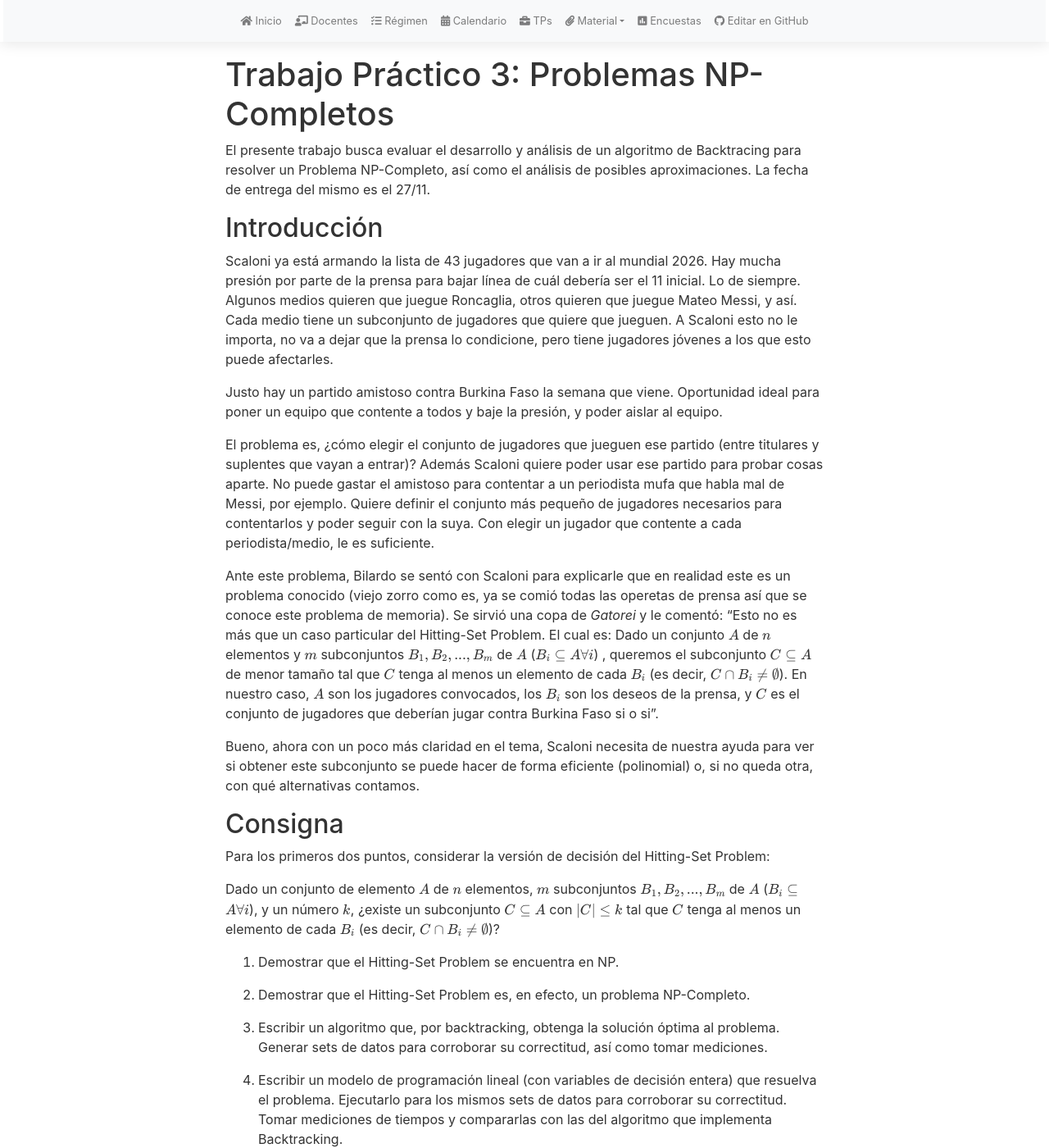
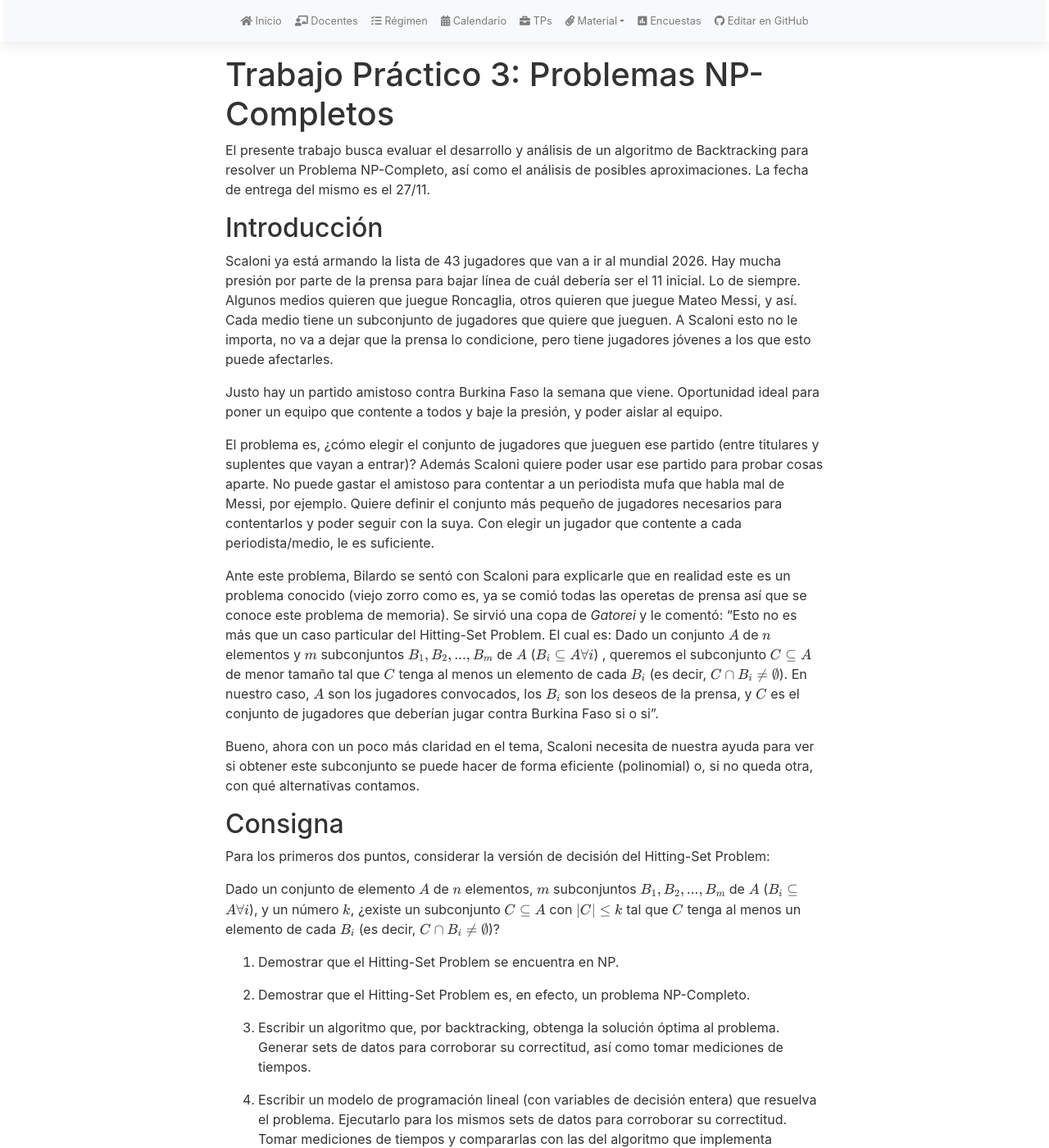
Before and after one commit to algoritmos-rw/tda_bg, a Jekyll site: the page built from tps/2023_2/tp3.md, in a window 1280 px wide and 1400 px high. Shown: the whole window at 82% size. Built offline with Jekyll 4.4.1, drawn with Linux system fonts in a browser that asks for light colours; nearby versions of some CDN libraries; our own code applies the rules of GitHub Pages for plain Markdown files.

Commit message:
Apply suggestions from code review
Co-authored-by: Felipe de Luca <71850278+fdelu@users.noreply.github.com>

```diff
--- a/tps/2023_2/tp3.md
+++ b/tps/2023_2/tp3.md
@@ -8,7 +8,7 @@
 # Trabajo Práctico 3: Problemas NP-Completos
 
 El presente trabajo busca evaluar el desarrollo y análisis de un algoritmo
-de Backtracing para resolver un Problema NP-Completo, así como el análisis
+de Backtracking para resolver un Problema NP-Completo, así como el análisis
 de posibles aproximaciones.
 La fecha de entrega del mismo es el {{fecha}}.
 
@@ -67,7 +67,7 @@
 2. 	Demostrar que el Hitting-Set Problem es, en efecto, un problema NP-Completo.
 
 3. 	Escribir un algoritmo que, por backtracking, obtenga la solución óptima al problema.
-	Generar sets de datos para corroborar su correctitud, así como tomar mediciones.
+	Generar sets de datos para corroborar su correctitud, así como tomar mediciones de tiempos.
 
 4. 	Escribir un modelo de programación lineal (con variables de decisión entera)
 	que resuelva el problema. Ejecutarlo para
```
